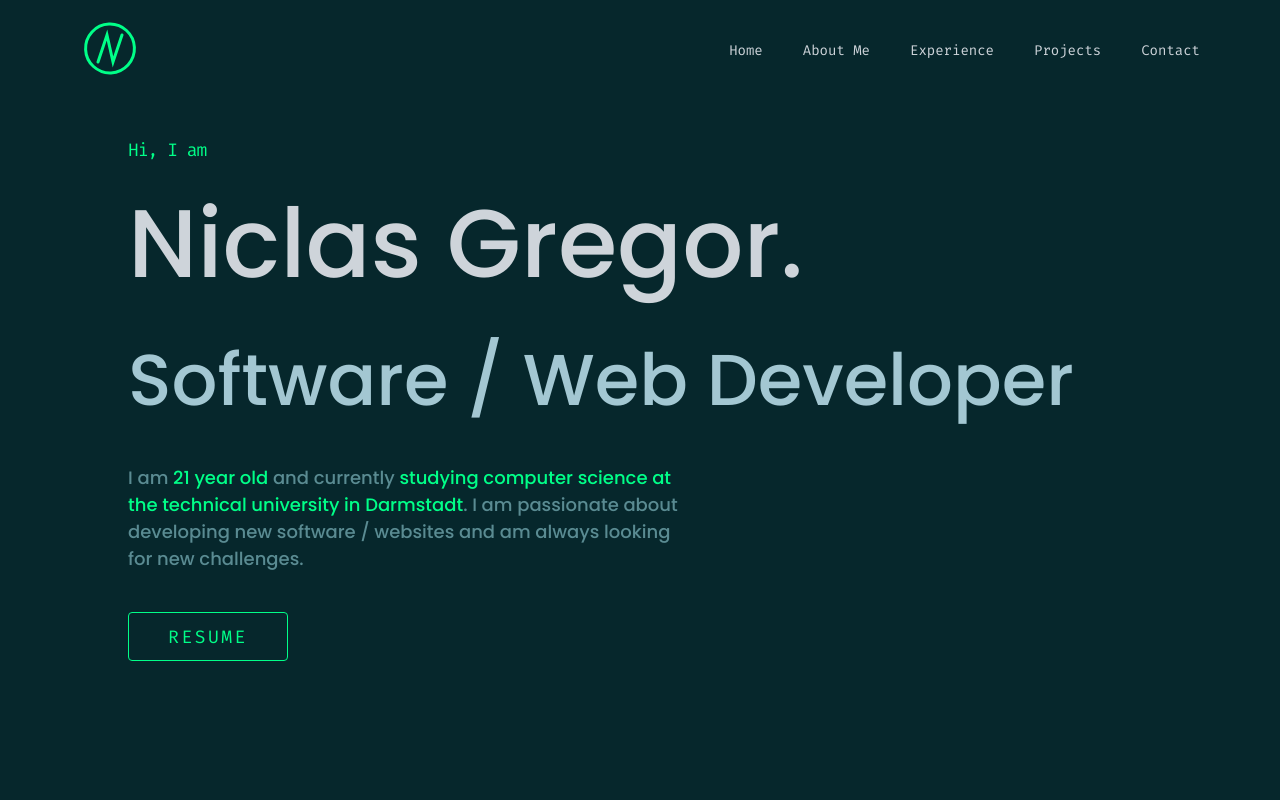
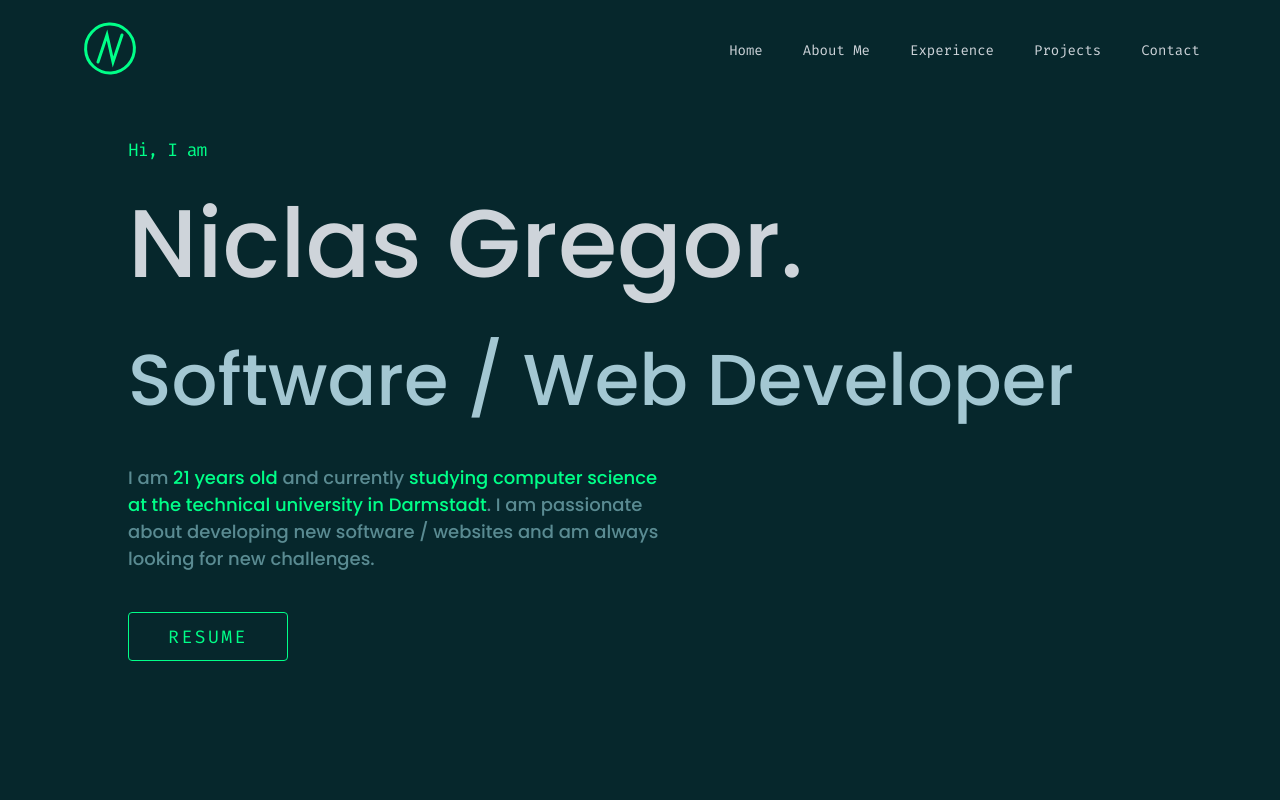
Before and after one commit to NiclasDev63/PortfolioWebsiteV2, a React (Create React App) app: page / in a window 1280 px wide. Shown: the top 800 px of the page. Built offline with nearby package versions, Linux system fonts and the light colour scheme.

Commit message:
fixed spelling

```diff
--- a/src/Sections/Hero/Hero.tsx
+++ b/src/Sections/Hero/Hero.tsx
@@ -18,7 +18,7 @@ const content = [
   {
     content: (
       <p className={styles.heroDescription}>
-        I am <TextHighlight>{calcAge()} year old</TextHighlight> and currently <TextHighlight>studying computer science at the
+        I am <TextHighlight>{calcAge()} years old</TextHighlight> and currently <TextHighlight>studying computer science at the
         technical university in Darmstadt</TextHighlight>. I am passionate about developing new
         software / websites and am always looking for new challenges.
       </p>
```
